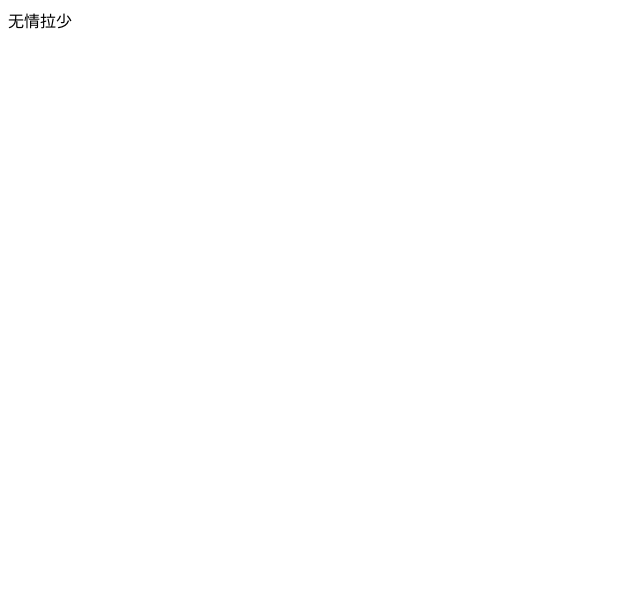
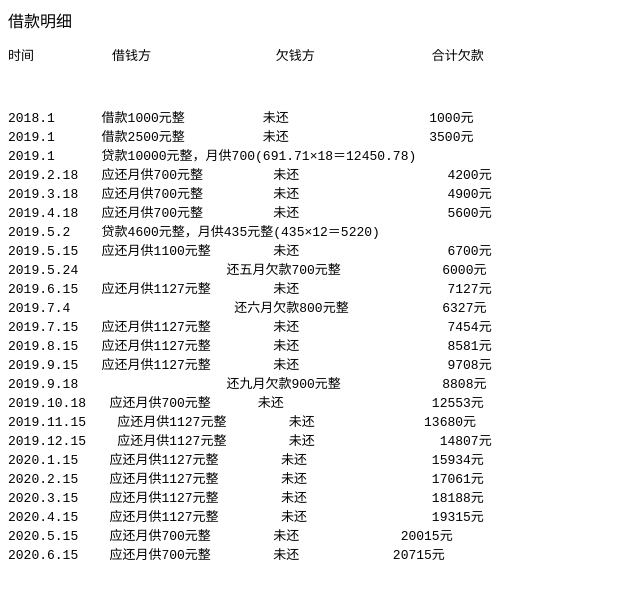
Before and after one commit to gg-63/gg-63.github.io, a plain HTML site: page index.html in a window 1280 px wide. Shown: the whole page, without its empty margins (0-640 px from the left). Drawn offline with Linux system fonts and the light colour scheme.

Commit message:
Update index.html

```diff
--- a/index.html
+++ b/index.html
@@ -1 +1,35 @@
-无情拉少
+<html>
+<head>
+<meta charset="utf-8">
+<title>text</title>
+</head>
+
+<body>
+	     借款明细
+<pre>时间          借钱方                欠钱方               合计欠款<pre/><br />
+2018.1      借款1000元整          未还                  1000元
+2019.1      借款2500元整          未还                  3500元
+2019.1      贷款10000元整，月供700(691.71×18＝12450.78)
+2019.2.18   应还月供700元整         未还                   4200元
+2019.3.18   应还月供700元整         未还                   4900元
+2019.4.18   应还月供700元整         未还                   5600元
+2019.5.2    贷款4600元整，月供435元整(435×12＝5220)
+2019.5.15   应还月供1100元整        未还                   6700元
+2019.5.24                   还五月欠款700元整             6000元
+2019.6.15   应还月供1127元整        未还                   7127元
+2019.7.4                     还六月欠款800元整            6327元
+2019.7.15   应还月供1127元整        未还                   7454元
+2019.8.15   应还月供1127元整        未还                   8581元
+2019.9.15   应还月供1127元整        未还                   9708元
+2019.9.18                   还九月欠款900元整             8808元
+2019.10.18   应还月供700元整      未还                   12553元
+2019.11.15    应还月供1127元整        未还              13680元
+2019.12.15    应还月供1127元整        未还                14807元
+2020.1.15    应还月供1127元整        未还                15934元
+2020.2.15    应还月供1127元整        未还                17061元
+2020.3.15    应还月供1127元整        未还                18188元
+2020.4.15    应还月供1127元整        未还                19315元
+2020.5.15    应还月供700元整        未还             20015元
+2020.6.15    应还月供700元整        未还            20715元
+</body>
+</html>
```
